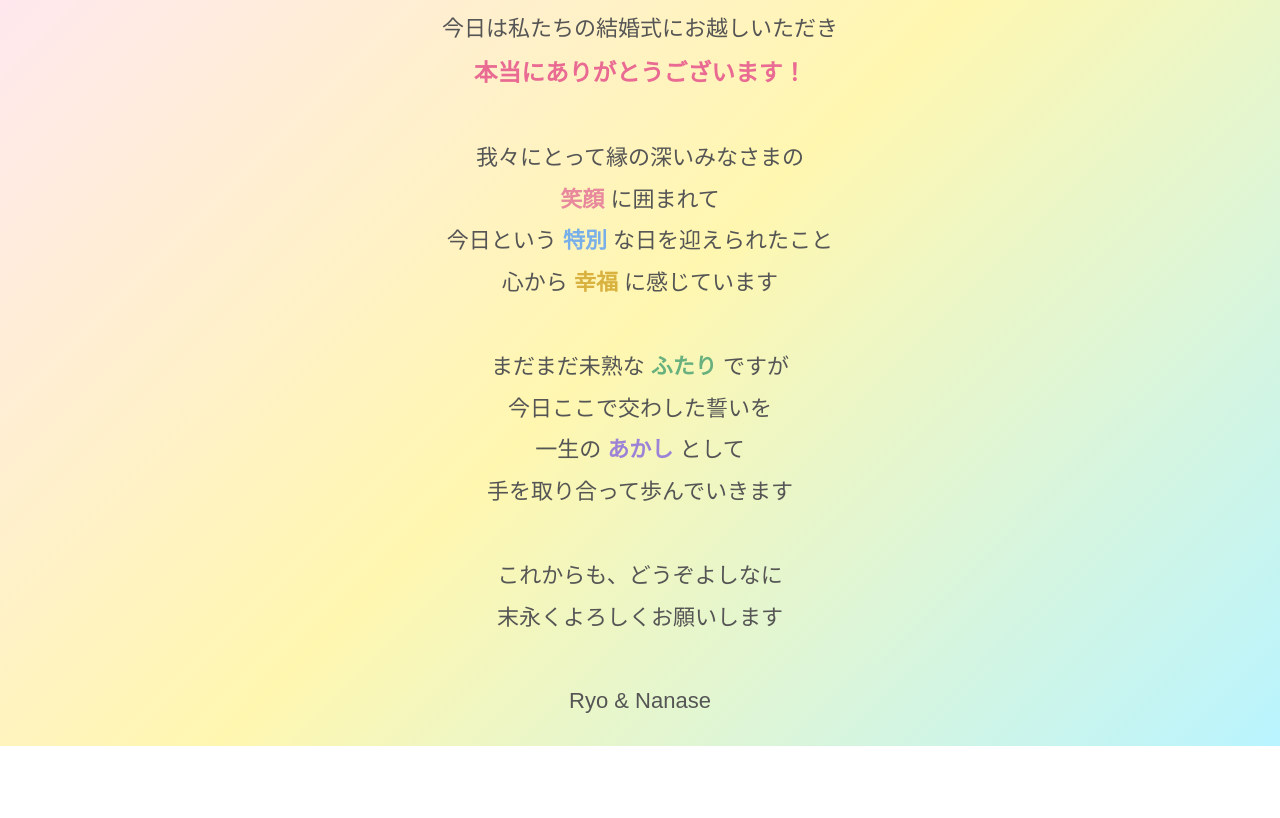
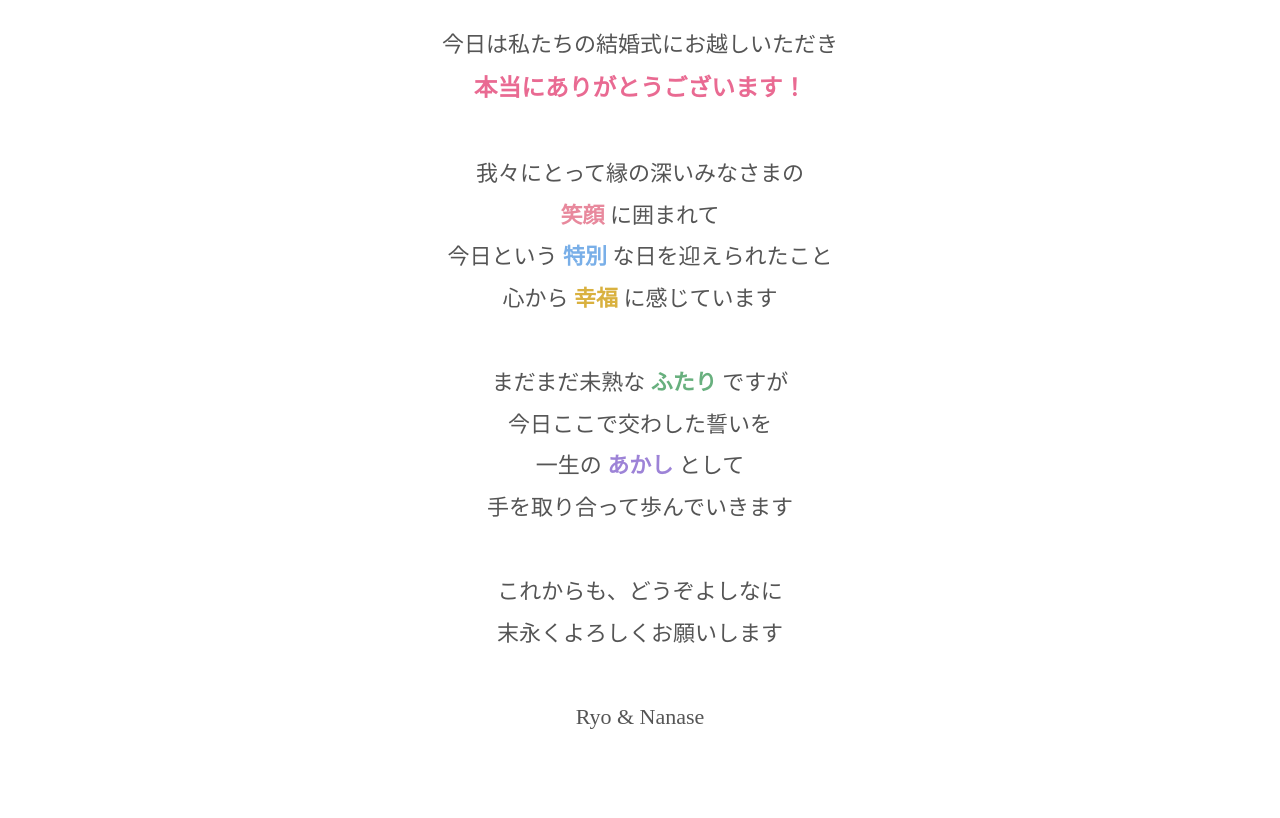
Before and after one commit to mmm0830/weddingpage, a plain HTML site: page ending.html in a window 1280 px wide. Shown: the part 100-918 px from the top of the page. Before the commit the page ends 846 px from the top, so only its background shows below. Drawn offline with Linux system fonts and the light colour scheme.

Commit message:
Update ending.html

```diff
--- a/ending.html
+++ b/ending.html
@@ -19,30 +19,19 @@ body{
 
   margin:0;
 
-  overflow:hidden;
+  min-height:100vh;
 
-  min-height:100vh;
+  overflow-x:hidden;
+
+  overflow-y:auto;
 
   display:flex;
 
   justify-content:center;
 
-  align-items:center;
+  align-items:flex-start;
 
-  padding:24px;
-
-  font-family:
-    "Hiragino Sans",
-    "Yu Gothic",
-    sans-serif;
-
-  background:
-    linear-gradient(
-      135deg,
-      #ffe6f4,
-      #fff7b0,
-      #b9f4ff
-    );
+  padding:40px 24px;
 
 }
 
@@ -75,6 +64,10 @@ canvas{
   max-width:640px;
 
   text-align:center;
+
+  margin:auto;
+
+  padding-bottom:40px;
 
 }
 
@@ -590,15 +583,11 @@ animate();
 
 
 
-/* 2秒で紙吹雪終了 */
+/* 4秒で紙吹雪終了 */
 
 setTimeout(()=>{
 
-
-  running =
-    false;
-
-
+  running = false;
 
   ctx.clearRect(
 
@@ -610,8 +599,25 @@ setTimeout(()=>{
 
   );
 
+},4000);
 
-},2000);
+
+
+
+/* 少し余韻を作ってから表示 */
+
+setTimeout(()=>{
+
+  document
+    .getElementById(
+      "message"
+    )
+    .classList
+    .add(
+      "show"
+    );
+
+},4300);
 
 
 
```
